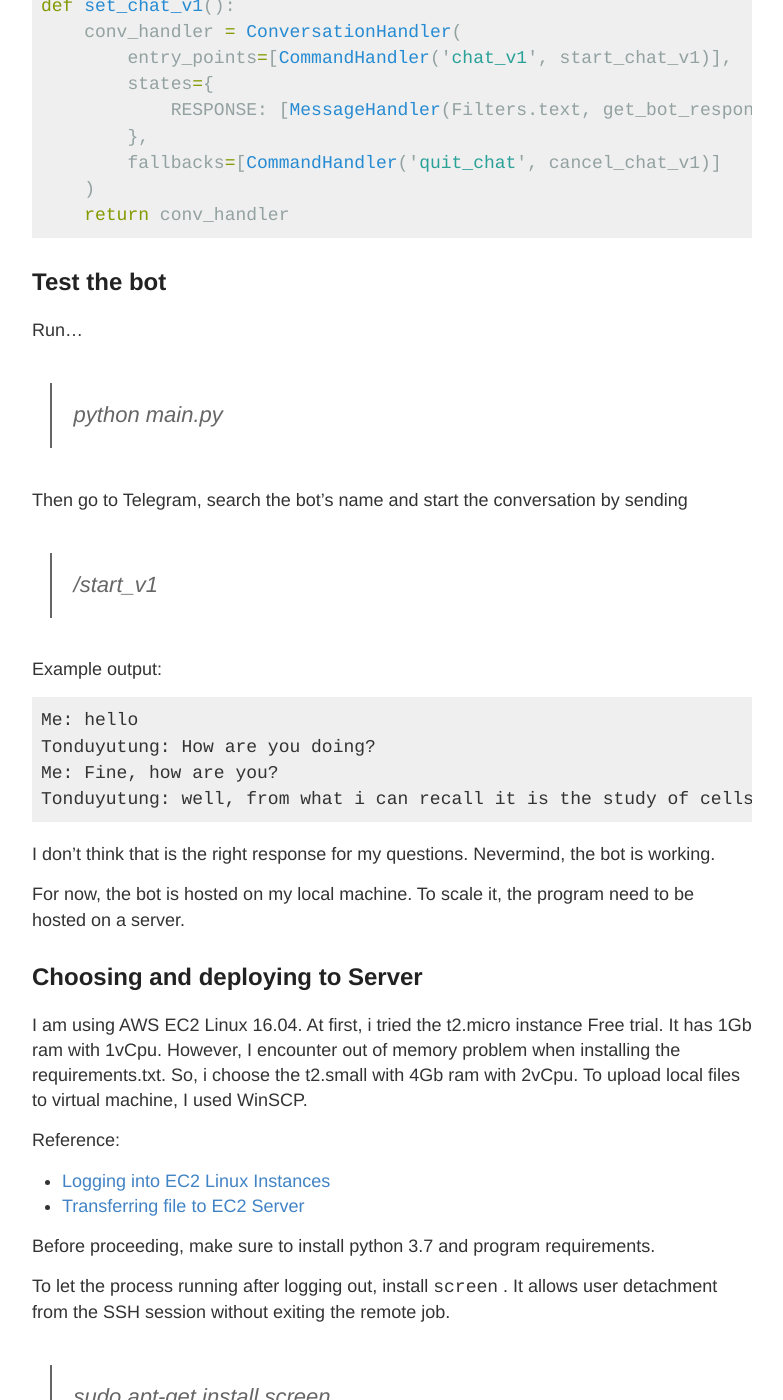
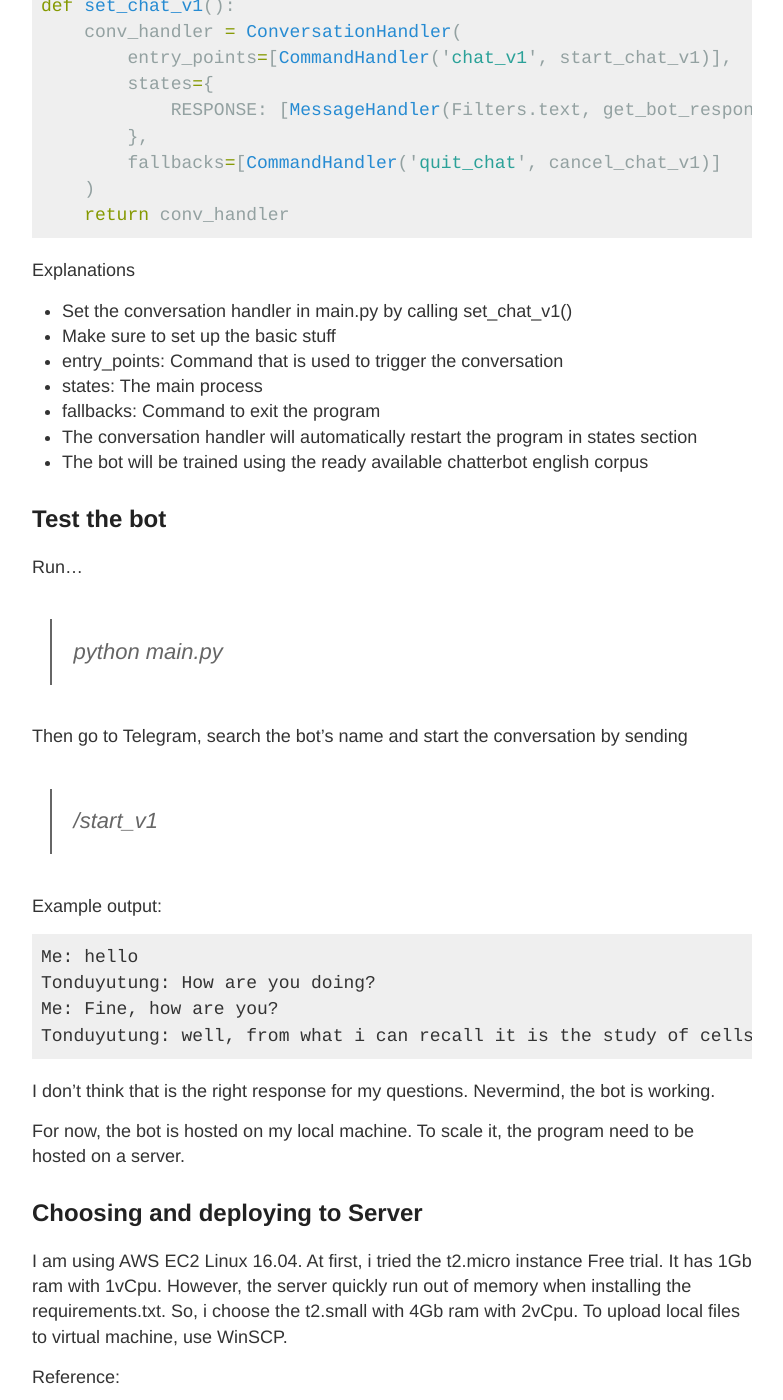
Before and after one commit to devennn/devennn.github.io, a Jekyll site: the page built from _posts/2020-01-29-building-deploying-telegram-bot.md, in a window 1280 px wide and 1400 px high, scrolled down 2969 px. Shown: the whole window, without its empty margins (248-1031 px from the left). Built offline with Jekyll 4.4.1, drawn with Linux system fonts in a browser that asks for light colours; some of the changed text lies outside the part shown.

Commit message:
Update 2020-01-29-building-deploying-telegram-bot.md

````diff
--- a/_posts/2020-01-29-building-deploying-telegram-bot.md
+++ b/_posts/2020-01-29-building-deploying-telegram-bot.md
@@ -124,6 +124,15 @@ def set_chat_v1():
     return conv_handler
 ```
 
+Explanations
+- Set the conversation handler in main.py by calling set_chat_v1()
+- Make sure to set up the basic stuff
+ - entry_points: Command that is used to trigger the conversation
+ - states: The main process
+ - fallbacks: Command to exit the program
+- The conversation handler will automatically restart the program in states section
+- The bot will be trained using the ready available chatterbot english corpus
+
 ## Test the bot
 
 Run...
@@ -145,7 +154,7 @@ For now, the bot is hosted on my local machine. To scale it, the program need to
 
 ## Choosing and deploying to Server
 
-I am using AWS EC2 Linux 16.04. At first, i tried the t2.micro instance Free trial. It has 1Gb ram with 1vCpu. However, I encounter out of memory problem when installing the requirements.txt. So, i choose the t2.small with 4Gb ram with 2vCpu. To upload local files to virtual machine, I used WinSCP.
+I am using AWS EC2 Linux 16.04. At first, i tried the t2.micro instance Free trial. It has 1Gb ram with 1vCpu. However, the server quickly run out of memory when installing the requirements.txt. So, i choose the t2.small with 4Gb ram with 2vCpu. To upload local files to virtual machine, use WinSCP.
 
 Reference:
 - [Logging into EC2 Linux Instances](https://docs.aws.amazon.com/AWSEC2/latest/UserGuide/AccessingInstancesLinux.html)
@@ -177,4 +186,4 @@ If there are lots of session running, reattach to specific session using
 
 ## Final Thoughts
 
-Now, I have a conversation bot which is not hosted on my computer. What's next? Maybe improving the conversation technique?
+Now, I have a conversation bot which is not hosted on my computer. What's next? Maybe improving the conversation. I am thinking of using the bot as my project showcase.
````
